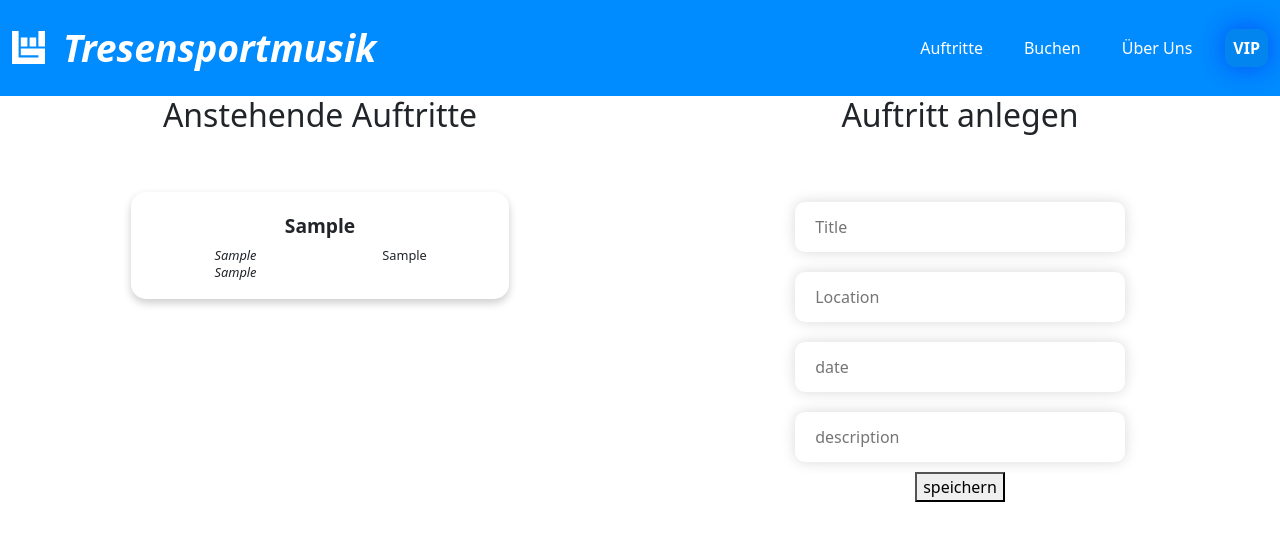
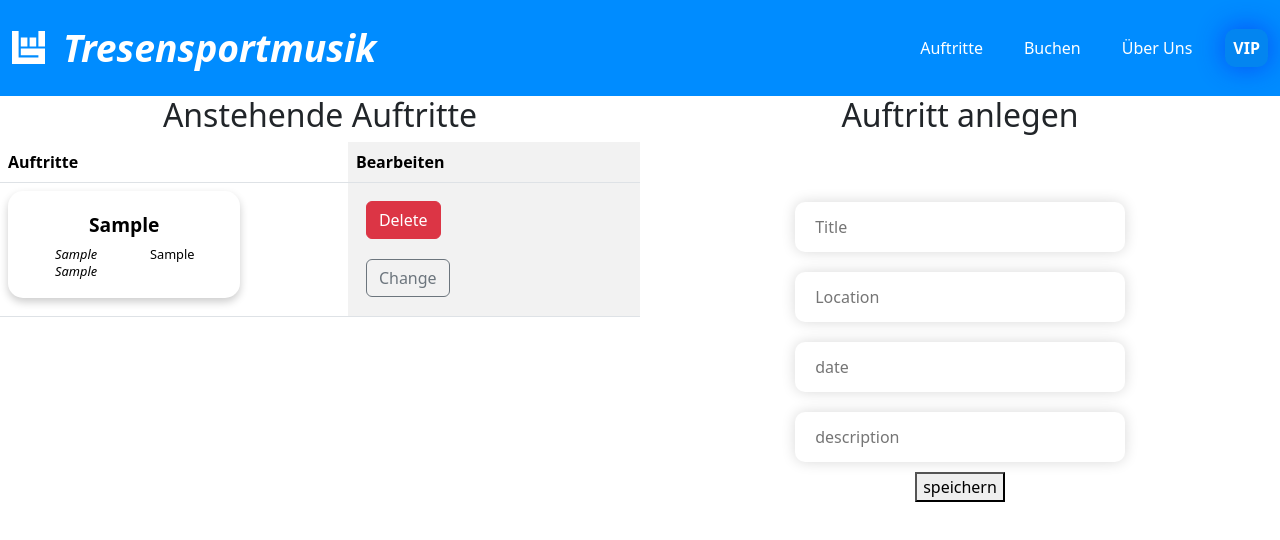
Before and after one commit to 9vmfrhx9bp-gif/tsm-webapp, a React (Vite) app: page /vip in a window 1280 px wide. Both pictures are taken after typing "Sample", "Sample", "Sample", "Sample" into the empty fields and a click on the button "speichern". Shown: the top 540 px of the page. Built offline with nearby package versions, Linux system fonts and the light colour scheme; a web font is replaced by a local one.

Commit message:
delete und change Buttons implementiert, Lösch funktion erstellt

```diff
--- a/src/App.tsx
+++ b/src/App.tsx
@@ -6,18 +6,22 @@ import "bootstrap/dist/css/bootstrap.css";
 import { Routes, Route } from "react-router-dom";
 import { useState } from "react";
 import { Vip } from "./components/Vip";
-import { type Auftritt } from "./types"
-
-
+import { type Auftritt } from "./types";
 
 function App() {
   const [auftritte, setAuftritt] = useState<Auftritt[]>([]);
 
   const handleSafeData = (newAuftritt: Auftritt) => {
-    setAuftritt([...auftritte, newAuftritt])
-  }
+    setAuftritt([...auftritte, newAuftritt]);
+  };
 
-
+  const deleteData = (id: number) => {
+    setAuftritt(
+      auftritte.filter((value) => {
+        return auftritte.indexOf(value) != id;
+      }),
+    );
+  };
 
   return (
     <div className="Container">
@@ -29,7 +33,16 @@ function App() {
           path="/auftritte"
           element={<Auftritte auftritte={auftritte} />}
         />
-        <Route path="/vip" element={<Vip auftritte={auftritte} safeData={handleSafeData} />} />
+        <Route
+          path="/vip"
+          element={
+            <Vip
+              onDelete={deleteData}
+              auftritte={auftritte}
+              safeData={handleSafeData}
+            />
+          }
+        />
       </Routes>
     </div>
   );
--- a/src/components/AuftrittCard.tsx
+++ b/src/components/AuftrittCard.tsx
@@ -9,13 +9,15 @@ interface AuftrittCardProps {
     location: string;
     description: string;
   };
+  id;
 }
 
 function AuftrittCard({
   auftritt: { title, date, location, description },
+  id,
 }: AuftrittCardProps) {
   return (
-    <div className="Card">
+    <div className="Card" key={id}>
       <div className="card--text">
         <p className="card--item title">{title}</p>
         <p className="card--item location">{location}</p>
--- a/src/components/Auftritte.tsx
+++ b/src/components/Auftritte.tsx
@@ -1,7 +1,7 @@
 import React from "react";
 import AuftrittCard from "./AuftrittCard";
 import "./Auftritte.css";
-import { type Auftritt } from "../types"
+import { type Auftritt } from "../types";
 
 interface AuftritteProps {
   auftritte: Auftritt[];
@@ -11,7 +11,7 @@ function Auftritte({ auftritte }: AuftritteProps) {
   return (
     <div className="auftritte--container">
       {auftritte.map((auftritt, index) => (
-        <AuftrittCard key={index} auftritt={auftritt} />
+        <AuftrittCard id={index} auftritt={auftritt} />
       ))}
     </div>
   );
--- /dev/null
+++ b/src/components/Buttons.css
@@ -0,0 +1,3 @@
+.btn {
+  margin: 10px;
+}
--- /dev/null
+++ b/src/components/Buttons.tsx
@@ -0,0 +1,36 @@
+import React from "react";
+import "./Buttons.css";
+
+interface ButtonProps {
+  id: number;
+  onDelete: (id: number) => void;
+}
+
+export const DeleteButton = ({ id, onDelete }: ButtonProps) => {
+  return (
+    <div>
+      <button
+        onClick={() => onDelete(id)}
+        type="button"
+        className="btn btn-danger"
+      >
+        Delete
+      </button>
+    </div>
+  );
+};
+
+export const SettingsButton = () => {
+  const onChange = () => console.log("changed");
+  return (
+    <div>
+      <button
+        onClick={onChange}
+        type="button"
+        className="btn btn-outline-secondary"
+      >
+        Change
+      </button>
+    </div>
+  );
+};
--- a/src/components/Vip.css
+++ b/src/components/Vip.css
@@ -13,7 +13,7 @@
   display: flex;
   flex-direction: column;
   align-items: center;
-  width: 100%
+  width: 100%;
 }
 
 .vip--formular {
--- a/src/components/Vip.tsx
+++ b/src/components/Vip.tsx
@@ -1,35 +1,78 @@
-
-import { useForm } from "react-hook-form"
+import { useForm } from "react-hook-form";
 import Auftritte from "./Auftritte";
+import AuftrittCard from "./AuftrittCard";
+import { DeleteButton, SettingsButton } from "./Buttons";
 import "./Vip.css";
-import { type Auftritt } from "../types"
-
-
+import { type Auftritt } from "../types";
 
 interface VipProps {
-  auftritte: Auftritt[]
-  safeData: (data: Auftritt) => void
+  auftritte: Auftritt[];
+  safeData: (data: Auftritt) => void;
+  onDelete: (id: number) => void;
 }
 
-
-
-
-export const Vip = ({ auftritte, safeData }: VipProps) => {
+export const Vip = ({ auftritte, safeData, onDelete }: VipProps) => {
   const { register, handleSubmit, reset } = useForm<Auftritt>();
 
   return (
     <div className="vip--container">
       <div className="vip--auftritte">
         <h2 className="vip--heading--auftri"> Anstehende Auftritte</h2>
-        <Auftritte auftritte={auftritte} />
+        <table className="table table-striped-columns">
+          <thead>
+            <tr>
+              <th scope="col">Auftritte</th>
+              <th scope="col">Bearbeiten</th>
+            </tr>
+          </thead>
+          <tbody>
+            {auftritte.map((auftritt, index) => (
+              <tr>
+                <td>
+                  <AuftrittCard auftritt={auftritt} key={index} id={index} />
+                </td>
+                <td>
+                  <DeleteButton id={index} onDelete={onDelete} />
+                  <SettingsButton />
+                </td>
+              </tr>
+            ))}
+          </tbody>
+        </table>
       </div>
       <div className="vip--formular">
         <h2>Auftritt anlegen</h2>
-        <form onSubmit={handleSubmit(data => { safeData(data); reset() })} className="vip--form">
-          <input {...register('title')} type="text" placeholder="Title" required />
-          <input {...register('location')} type="text" placeholder="Location" required />
-          <input {...register('date')} type="text" placeholder="date" required />
-          <input {...register('description')} type="text" placeholder="description" required />
+        <form
+          onSubmit={handleSubmit((data) => {
+            safeData(data);
+            reset();
+          })}
+          className="vip--form"
+        >
+          <input
+            {...register("title")}
+            type="text"
+            placeholder="Title"
+            required
+          />
+          <input
+            {...register("location")}
+            type="text"
+            placeholder="Location"
+            required
+          />
+          <input
+            {...register("date")}
+            type="text"
+            placeholder="date"
+            required
+          />
+          <input
+            {...register("description")}
+            type="text"
+            placeholder="description"
+            required
+          />
           <button type="submit">speichern</button>
         </form>
       </div>
```
